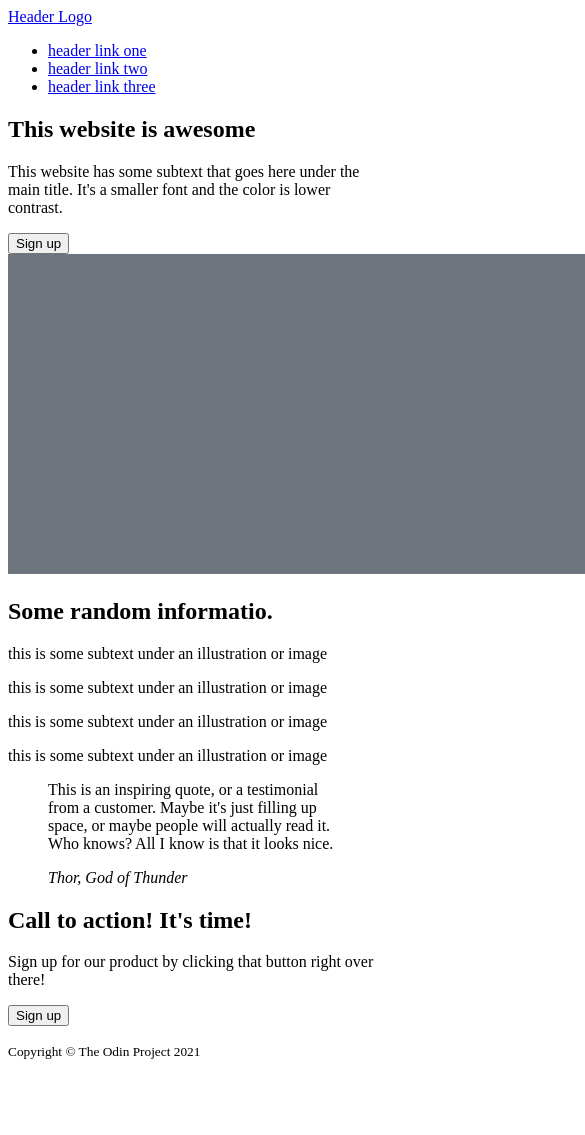
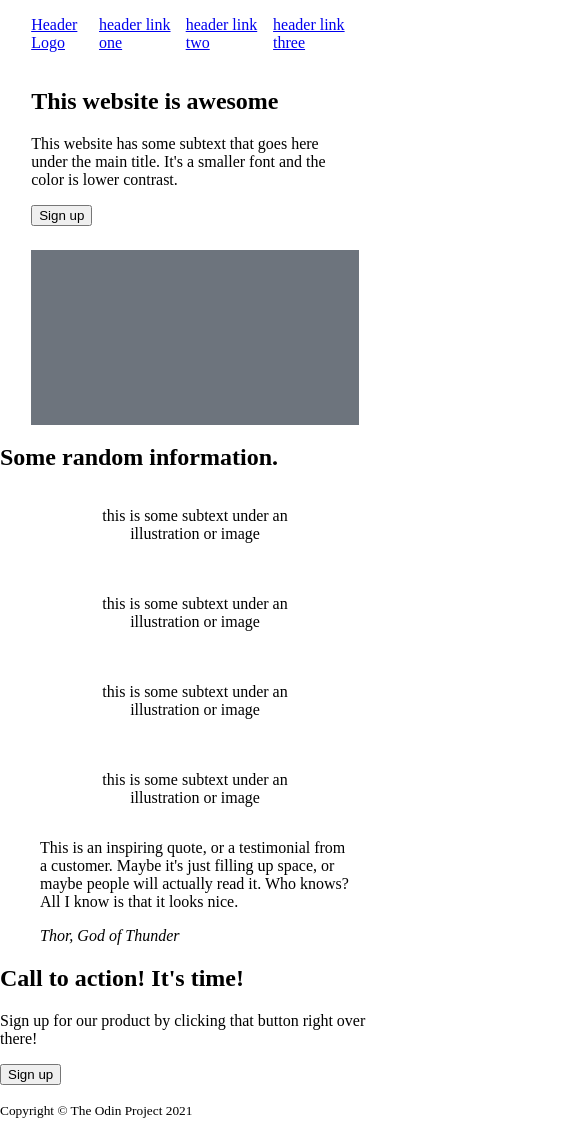
Before and after one commit to gmceachran/Odin-Project_foundations_course, a website: page landing-page/index.html in a window 390 px wide. Shown: the top 1135 px of the page, 585 px wide, since content can reach past the window. Before the commit the page ends 1076 px from the top, so only its background shows below. Drawn offline with Linux system fonts and the light colour scheme; files that its build step writes are made by us from their sources.

Commit message:
fix(landing-page): correct typo in info section heading and add foundational CSS styles
Updated the info section heading for clarity and introduced a new stylesheet to establish layout and styling for the landing page, including responsive design elements.

```diff
--- a/landing-page/index.html
+++ b/landing-page/index.html
@@ -27,7 +27,7 @@
       <img src="images/hero-placeholder.svg" alt="this is a placeholder for an image" />
     </section>
     <section class="info" aria-labelledby="info-heading">
-      <h2 class="info-title" id="info-heading">Some random informatio.</h2>
+      <h2 class="info-title" id="info-heading">Some random information.</h2>
       <div class="card-grid">
         <article class="card">
           <div class="card-illustration"></div>
--- /dev/null
+++ b/landing-page/styles.css
@@ -0,0 +1,84 @@
+*,
+*::before,
+*::after {
+  box-sizing: border-box;
+}
+
+:root {
+  --page-max: 1200px;
+  --page-pad-inline: clamp(16px, 8vw, 160px);
+}
+
+img {
+  max-width: 100%;
+  height: auto;
+  display: block;
+}
+
+body {
+  display: flex;
+  flex-direction: column;
+  margin: 0;
+  min-height: 100vh;
+}
+
+header {
+  display: flex;
+  justify-content: space-between;
+  align-items: center;
+  width: min(100%, var(--page-max));
+  margin-inline: auto;
+  padding-block: 1rem;
+  padding-inline: var(--page-pad-inline);
+}
+
+nav ul {
+  display: flex;
+  padding: 0;
+  margin: 0;
+  gap: 8px;
+  list-style: none;
+}
+
+main {
+  flex: 1;
+}
+
+.hero {
+  display: flex;
+  flex-wrap: wrap;
+  align-items: flex-start;
+  justify-content: space-between;
+  gap: clamp(1.5rem, 4vw, 3rem);
+  width: min(100%, var(--page-max));
+  margin-inline: auto;
+  padding-inline: var(--page-pad-inline);
+}
+
+.hero-container {
+  flex: 1 1 280px;
+  max-width: 420px;
+  min-width: 0;
+}
+
+.hero > img {
+  flex: 1 1 240px;
+  max-width: min(520px, 100%);
+  min-width: 0;
+}
+
+.info-title {
+  text-align: flex-beginning;
+}
+
+.card-grid {
+  display: flex;
+  flex-wrap: wrap;
+  justify-content: center;
+  gap: 20px;
+}
+
+.card-text {
+  max-width: 200px;
+  text-align: center;
+}
```
